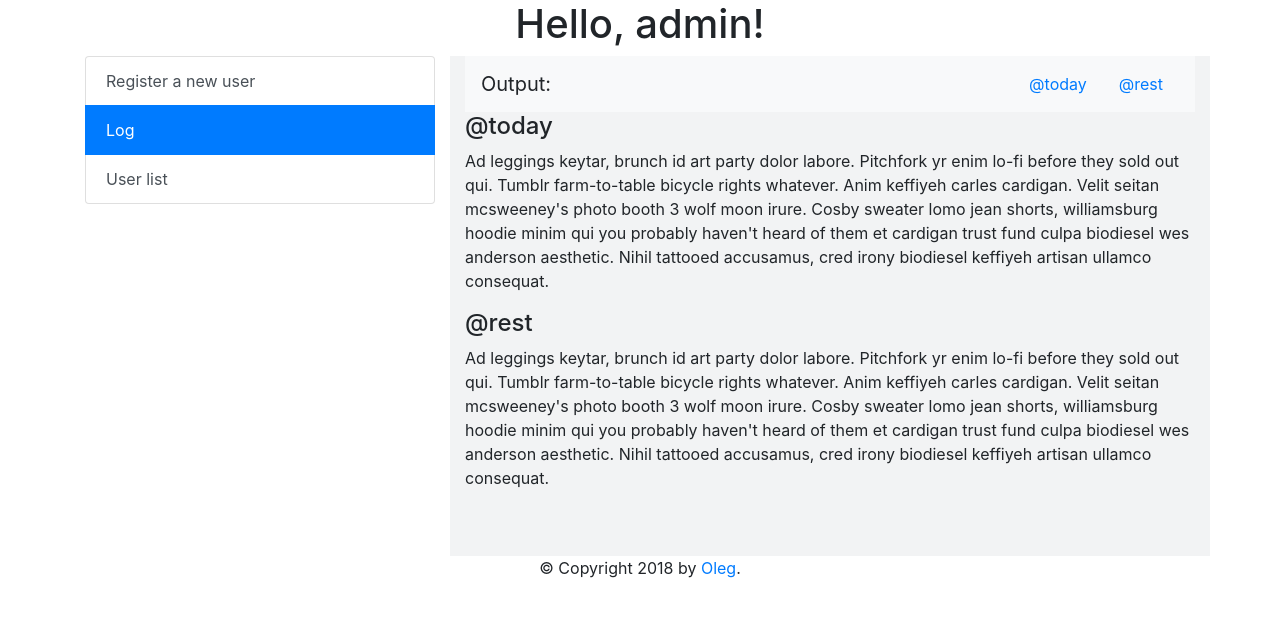
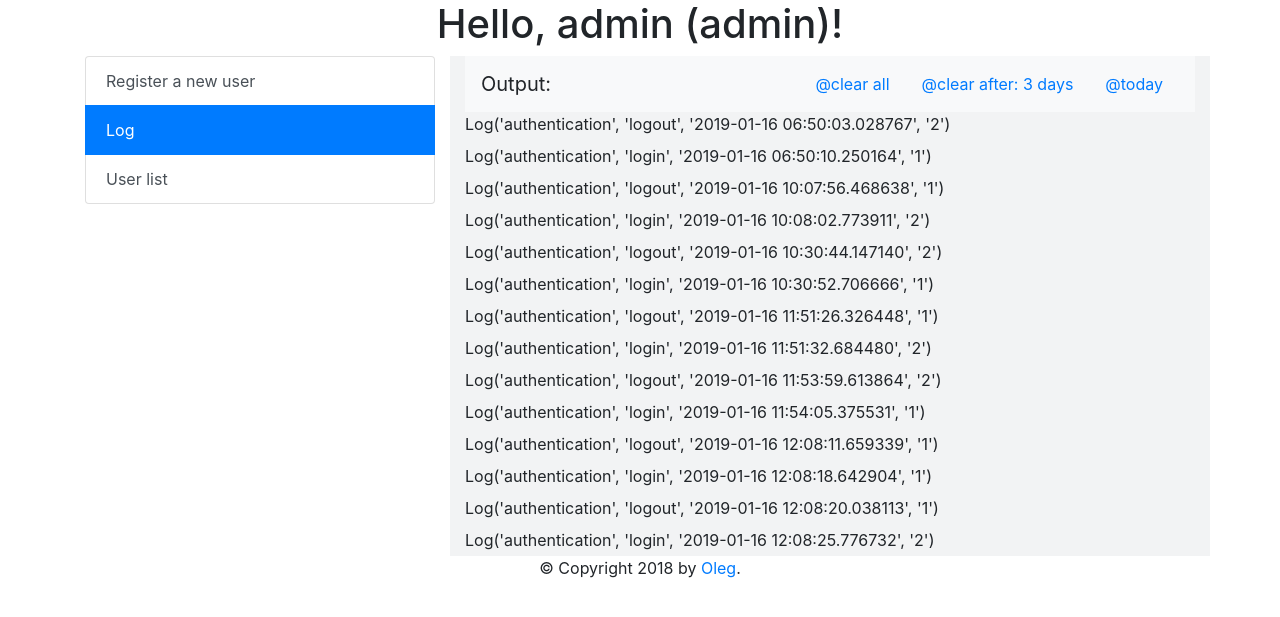
Before and after one commit to OlehQWERTY/Client_SoleGluingMachineImpruvements, a Flask app: page /account in a window 1280 px wide, after a click on "Log". Shown: the part 56-673 px from the top of the page. Run offline with Flask 2, Linux system fonts and the light colour scheme; a user stored in the database is signed in; data comes from the database, SQL or seed files in the repository; both versions use the stored data as it was after the commit; some libraries are stand-ins or nearby versions.

Commit message:
users list

```diff
--- a/controlWebPage/modules.py
+++ b/controlWebPage/modules.py
@@ -34,7 +34,7 @@ class Log(db.Model):
 	user_id = db.Column(db.Integer, db.ForeignKey('user.id'))  # , nullable=False
 	# user_email = db.Column(db.String(120), db.ForeignKey('user.email'))  # db.ForeignKey('user.email') , nullable=False ... in case of delating users user_id isn't valid
 	def __repr__(self):
-		return f"Log('{self.action}', '{self.date_performed}')"  # , '{self.user_email}'
+		return f"Log('{self.action_type}', '{self.action}', '{self.date_performed}', '{self.user_id}')"  # , '{self.user_email}'
 
 
 # class Post(db.Model):
--- a/controlWebPage/routes.py
+++ b/controlWebPage/routes.py
@@ -105,7 +105,6 @@ flgLoading = False  # show loading div instead of content
 iop = 1000
 @app.route('/_add_mProgress')  # ajax test
 def add_mProgress():
-
 	return jsonify(result=[random.randint(0, 10), 1000 - iop])
 
 
@@ -135,6 +134,7 @@ def machineP(number=None):
 		current_pos_ammount = machines[0][str(number)]
 
 	return render_template('machine.html', flgLoading=flgLoading, number=number, machine=current_pos_ammount)  # , name=name , name="name" [0][number]# , name=name , name="name" [0][number]
+
 
 @app.route('/machine/all')
 @login_required
@@ -206,10 +206,13 @@ def logout():
 	logout_user()
 	return redirect(url_for('home'))
 
+
 @app.route("/account")
 @login_required
 def account():
-	return render_template('account.html', title='Account', utype=current_user.usertype)
+	logTable = getLogTable()
+	userTable = getUserTable()
+	return render_template('account.html', title='Account', utype=current_user.usertype, logTable=logTable, userTable=userTable)
 
 
 def log(a_type, act, cont, u_id = None):
@@ -219,6 +222,7 @@ def log(a_type, act, cont, u_id = None):
 		db.session.add(Log(action_type=a_type, action=act, content=cont))
 	db.session.commit()
 
+
 # @app.route("/logClear")
 # exeption processing
 def logClear(days_ago):  # days_ago
@@ -226,6 +230,14 @@ def logClear(days_ago):  # days_ago
 	Log.query.filter(Log.date_performed > (datetime.now() - timedelta(days=days_ago))).delete()
 	db.session.commit()
 	# return redirect(url_for('home'))
+
+
+def getLogTable():
+	return Log.query.all()
+
+
+def getUserTable():
+	return User.query.all()
 
 
 # @app.route('/set')
--- a/controlWebPage/templates/account.html
+++ b/controlWebPage/templates/account.html
@@ -1,22 +1,14 @@
 {% extends "base.html" %}
 
+{% block title %}Account{% endblock title %}
+
 {% block content %}
-	<center><h1>Hello, {{ current_user.username }}!</h1></center>
+	<center><h1>Hello, {{ current_user.username }} ({{ utype }})!</h1></center>
 
-
-	<!-- 	<center><h1>You're in admin list. Avaliable options:</h1></center>	 -->
 	<div class="list-group">
-		<!-- <button type="button" class="list-group-item list-group-item-action active">
-			Avaliable options:
-		</button> -->
-		<!-- <li class="list-group-item d-flex justify-content-between align-items-center">
-			<button type="button" class="list-group-item list-group-item-action">First func()</button>
-			<span class="badge badge-primary badge-pill">14</span>
-		</li>
-		<button type="button" class="list-group-item list-group-item-action">Second func()</button> -->
-		<!-- <a href="http://google.com" type="button" class="list-group-item list-group-item-action">Third func()</a> -->
 
 		<div class="row">
+
 			<div class="col-4">
 				<div class="list-group" id="list-tab" role="tablist">
 					{% if utype == 'admin' %}
@@ -44,19 +36,29 @@
 								<center><a class="navbar-brand"> Output: </a></center>
 								<ul class="nav nav-pills">
 									<li class="nav-item">
+										<a class="nav-link" href="#clearAll">@clear all</a>
+									</li>
+									<li class="nav-item">
+										<a class="nav-link" href="#clear3d">@clear after: 3 days</a>
+									</li>
+									<li class="nav-item">
 										<a class="nav-link" href="#fat">@today</a>
 									</li>
-										<li class="nav-item">
+									<!-- <li class="nav-item">
 										<a class="nav-link" href="#mdo">@rest</a>
-										</li>
+									</li> -->
 								</ul>
 							</nav>
 
 							<div data-spy="scroll" data-target="#navbar-example2" data-offset="0">
-									<h4 id="fat">@today</h4>
+								<!-- <h4 id="fat">@today</h4>
 								<p>Ad leggings keytar, brunch id art party dolor labore. Pitchfork yr enim lo-fi before they sold out qui. Tumblr farm-to-table bicycle rights whatever. Anim keffiyeh carles cardigan. Velit seitan mcsweeney's photo booth 3 wolf moon irure. Cosby sweater lomo jean shorts, williamsburg hoodie minim qui you probably haven't heard of them et cardigan trust fund culpa biodiesel wes anderson aesthetic. Nihil tattooed accusamus, cred irony biodiesel keffiyeh artisan ullamco consequat.</p>
 								<h4 id="mdo">@rest</h4>
-									<p>Ad leggings keytar, brunch id art party dolor labore. Pitchfork yr enim lo-fi before they sold out qui. Tumblr farm-to-table bicycle rights whatever. Anim keffiyeh carles cardigan. Velit seitan mcsweeney's photo booth 3 wolf moon irure. Cosby sweater lomo jean shorts, williamsburg hoodie minim qui you probably haven't heard of them et cardigan trust fund culpa biodiesel wes anderson aesthetic. Nihil tattooed accusamus, cred irony biodiesel keffiyeh artisan ullamco consequat.</p>
+								<p>Ad leggings keytar, brunch id art party dolor labore. Pitchfork yr enim lo-fi before they sold out qui. Tumblr farm-to-table bicycle rights whatever. Anim keffiyeh carles cardigan. Velit seitan mcsweeney's photo booth 3 wolf moon irure. Cosby sweater lomo jean shorts, williamsburg hoodie minim qui you probably haven't heard of them et cardigan trust fund culpa biodiesel wes anderson aesthetic. Nihil tattooed accusamus, cred irony biodiesel keffiyeh artisan ullamco consequat.</p> -->
+								{% for x in logTable %}
+									{{ x }}
+									<h6> </h6>
+								{% endfor %}
 							</div>
 
 						</div>
@@ -64,7 +66,19 @@
 						<!-- <div class="tab-pane fade" id="list-hideall" role="tabpanel" aria-labelledby="list-hideall-list">	 </div> -->
 
 						<!-- userlist -->
-							<div class="tab-pane fade" id="list-userlist" role="tabpanel" aria-labelledby="list-userlist-list"> User list </div>
+						<div class="tab-pane fade" id="list-userlist" role="tabpanel" aria-labelledby="list-userlist-list">
+
+							<nav id="navbar-example2" class="navbar navbar-light bg-light">
+								<center><a class="navbar-brand"> Output: </a></center>
+							</nav>
+
+							<div data-spy="scroll" data-target="#navbar-example2" data-offset="0">
+								{% for x in userTable %}
+									{{ x }}
+									<h6> </h6>
+								{% endfor %}
+							</div>
+						</div>
 
 						<!-- newuser -->
 						<div class="tab-pane fade" id="list-newuser" role="tabpanel" aria-labelledby="list-newuser-list">
--- a/controlWebPage/templates/login.html
+++ b/controlWebPage/templates/login.html
@@ -1,4 +1,7 @@
 {% extends "base.html" %}
+
+{% block title %}Log in{% endblock title %}
+
 {% block content %}
     <div class="content-section">
         <form method="POST" action="">
--- a/controlWebPage/templates/machine.html
+++ b/controlWebPage/templates/machine.html
@@ -1,6 +1,6 @@
 {% extends "base.html" %}
 
-{% block title %}Machine{% endblock title %}
+{% block title %}Machine {{ number }}{% endblock title %}
 
 {% block head %}
   {{ super() }}
--- a/controlWebPage/templates/machineAll.html
+++ b/controlWebPage/templates/machineAll.html
@@ -1,6 +1,6 @@
 {% extends "base.html" %}
 
-{% block title %}Task{% endblock title %}
+{% block title %}Machine All{% endblock title %}
 
 {% block head %}
   {{ super() }}
--- a/controlWebPage/templates/register.html
+++ b/controlWebPage/templates/register.html
@@ -1,4 +1,7 @@
 {% extends "base.html" %}
+
+{% block title %}Registration{% endblock title %}
+
 {% block content %}
     <div class="content-section">
         <form method="POST" action="">
--- a/controlWebPage/templates/taskAdd.html
+++ b/controlWebPage/templates/taskAdd.html
@@ -1,6 +1,6 @@
 {% extends "base.html" %}
 
-{% block title %}Task{% endblock title %}
+{% block title %}Task add{% endblock title %}
 
 {% block head %}
   {{ super() }}
```
Also changed, not shown: controlWebPage/forms.py (+0 -13 lines), controlWebPage/site.db. Lines whose indentation alone changed are shown as unchanged.
